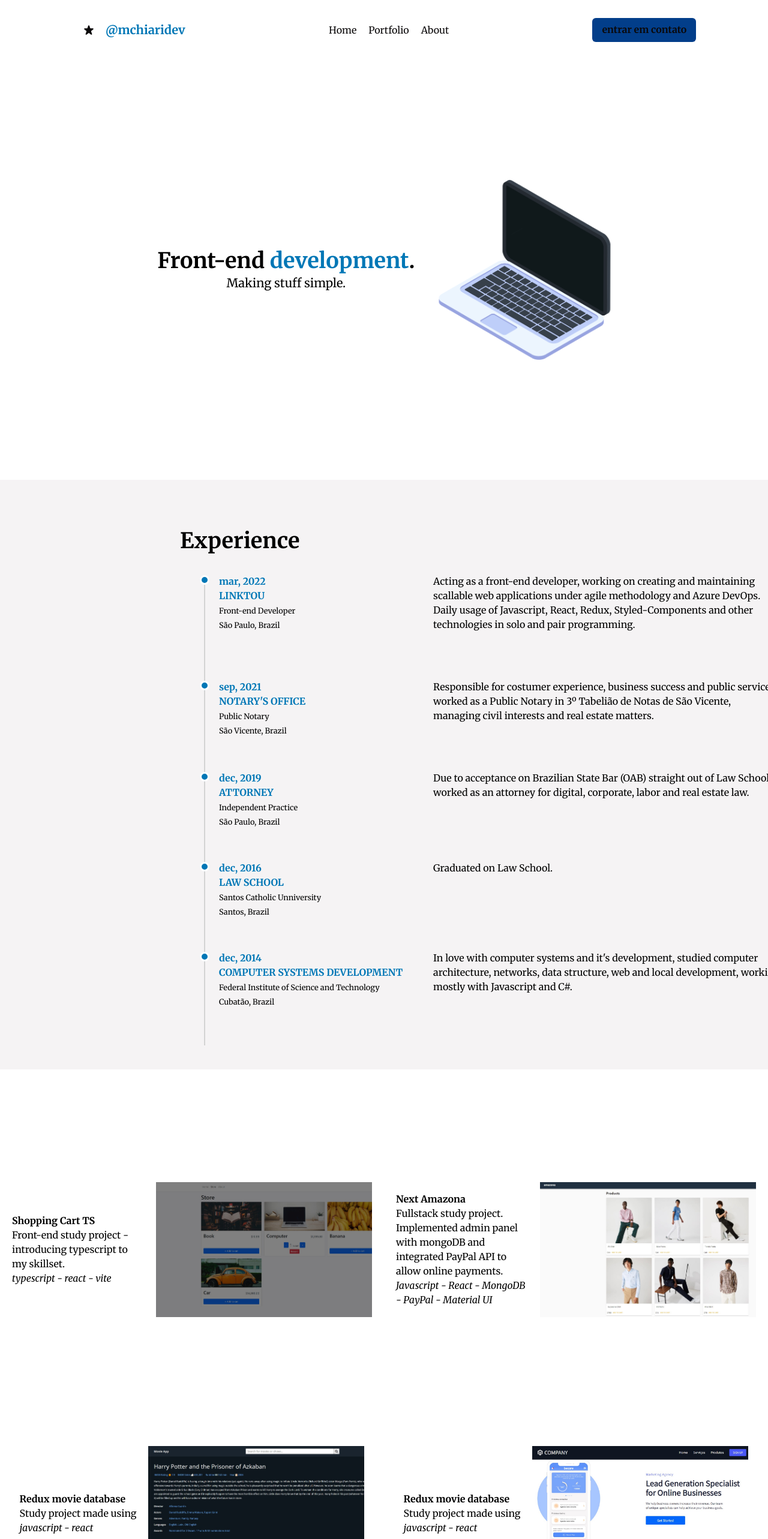
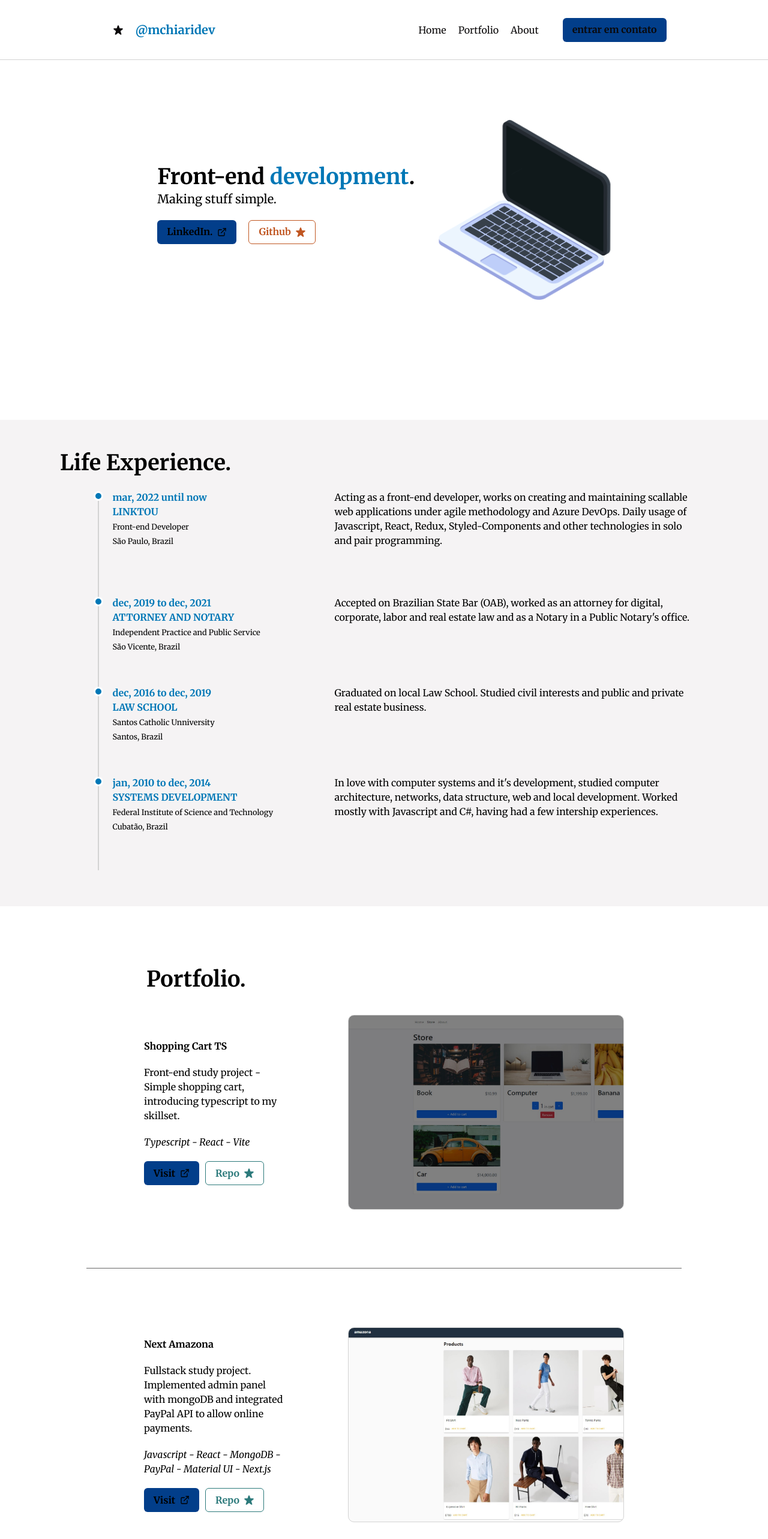
Before and after one commit to mchiari/portfolio, a React (Vite) app: page / in a window 1280 px wide. Shown: the top 2566 px of the page at 60% size. Built offline with nearby package versions, Linux system fonts and the light colour scheme.

Commit message:
updating cases

```diff
--- a/src/components/About.tsx
+++ b/src/components/About.tsx
@@ -3,16 +3,17 @@ import AboutSection from './AboutSection'
 
 const About = () => {
     return (
-        <Box display={'flex'} flexDirection={'column'} pl={'300px'} justifyContent={'center'} bgColor={'ice'} py={10}>
-            <Box display={'flex'} py={10}>
-                <Heading>Experience</Heading>
-            </Box>
-            <Box>
-                <AboutSection date={'mar, 2022'} title={'LINKTOU'} role={'Front-end Developer'} place={'São Paulo, Brazil'} description={'Acting as a front-end developer, working on creating and maintaining scallable web applications under agile methodology and Azure DevOps. Daily usage of Javascript, React, Redux, Styled-Components and other technologies in solo and pair programming.'} />
-                <AboutSection date={'sep, 2021'} title={`NOTARY'S OFFICE`} role={'Public Notary'} place={'São Vicente, Brazil'} description={'Responsible for costumer experience, business success and public service, worked as a Public Notary in 3º Tabelião de Notas de São Vicente, managing civil interests and real estate matters.'} />
-                <AboutSection date={'dec, 2019'} title={'ATTORNEY'} role={'Independent Practice'} place={'São Paulo, Brazil'} description={'Due to acceptance on Brazilian State Bar (OAB) straight out of Law School, worked as an attorney for digital, corporate, labor and real estate law.'} />
-                <AboutSection date={'dec, 2016'} title={'LAW SCHOOL'} role={'Santos Catholic Unniversity'} place={'Santos, Brazil'} description={'Graduated on Law School.'} />
-                <AboutSection date={'dec, 2014'} title={'COMPUTER SYSTEMS DEVELOPMENT'} role={'Federal Institute of Science and Technology'} place={'Cubatão, Brazil'} description={`In love with computer systems and it's development, studied computer architecture, networks, data structure, web and local development, working mostly with Javascript and C#.`} />
+        <Box bgColor={'ice'} py={10} display={'flex'} flexDirection={'column'} textAlign={'left'}>
+
+<Box pl={'100px'} display={'flex'} py={'10px'}><Heading as="h2">Life Experience.</Heading></Box>
+
+            <Box py={'20px'} display={'flex'} flexDirection={'column'} justifyContent={'center'} alignItems={'center'}>
+                <AboutSection date={'mar, 2022 until now'} title={'LINKTOU'} role={'Front-end Developer'} place={'São Paulo, Brazil'} description={'Acting as a front-end developer, works on creating and maintaining scallable web applications under agile methodology and Azure DevOps. Daily usage of Javascript, React, Redux, Styled-Components and other technologies in solo and pair programming.'} />
+                {/* <AboutSection date={'sep, 2021'} title={`NOTARY'S OFFICE`} role={'Public Notary'} place={'São Vicente, Brazil'} description={'Responsible for costumer experience, business success and public service, worked as a Public Notary in 3º Tabelião de Notas de São Vicente, managing civil interests and real estate matters.'} /> */}
+                {/* <AboutSection date={'dec, 2019'} title={'ATTORNEY'} role={'Independent Practice'} place={'São Paulo, Brazil'} description={'Due to acceptance on Brazilian State Bar (OAB) straight out of Law School, worked as an attorney for digital, corporate, labor and real estate law.'} /> */}
+                <AboutSection date={'dec, 2019 to dec, 2021'} title={'ATTORNEY AND NOTARY'} role={'Independent Practice and Public Service'} place={'São Vicente, Brazil'} description={`Accepted on Brazilian State Bar (OAB), worked as an attorney for digital, corporate, labor and real estate law and as a Notary in a Public Notary's office.`} />
+                <AboutSection date={'dec, 2016 to dec, 2019'} title={'LAW SCHOOL'} role={'Santos Catholic Unniversity'} place={'Santos, Brazil'} description={'Graduated on local Law School. Studied civil interests and public and private real estate business.'} />
+                <AboutSection date={'jan, 2010 to dec, 2014'} title={'SYSTEMS DEVELOPMENT'} role={'Federal Institute of Science and Technology'} place={'Cubatão, Brazil'} description={`In love with computer systems and it's development, studied computer architecture, networks, data structure, web and local development. Worked mostly with Javascript and C#, having had a few intership experiences.`} />
             </Box>
 
         </Box>
--- a/src/components/AboutSection.tsx
+++ b/src/components/AboutSection.tsx
@@ -10,7 +10,7 @@ type aboutSectionProps = {
 
 const AboutSection = (props : aboutSectionProps) => {
   return (
-    <Box display={'flex'} gap={5} w={'1000px'}  minH={'150px'}>
+    <Box display={'flex'} gap={5} minH={'150px'}>
     <Box ml={10} w={'5px'} borderLeft={'solid 2px #d3d3d3'}>
         <Box borderRadius={'60px'} w={'16px'} border={'solid 3px white'} bgColor={'white'} transform={'translate(-9px,-4px)'}>
             <Box borderRadius={10} w={'2px'} border={'solid 5px #0077b6'} bgColor={'#0077b6'} transform={'translate(0,0px)'}></Box>
--- a/src/components/Landing.tsx
+++ b/src/components/Landing.tsx
@@ -1,17 +1,27 @@
-import { Box, Heading, Image, Text } from '@chakra-ui/react'
+import { ExternalLinkIcon, StarIcon } from '@chakra-ui/icons'
+import { Box, Button, Container, Heading, Image, Text } from '@chakra-ui/react'
 
 const Landing = () => {
   return (
+
+
     <Box h={'700px'} display={'flex'} flexDirection={'row'} justifyContent={'center'} alignItems={'center'} gap={10}>
-      <Box>
+
+      <Box display={'flex'} flexDirection={'column'} justifyContent={'left'} textAlign={'left'} alignItems={'left'}>
         <Heading as="h1">Front-end <span style={{ color: '#0077b6' }}>development</span>.</Heading>
         <Text fontSize={'xl'}>Making stuff simple.</Text>
+
+        <Box py={'20px'} display={'flex'} justifyContent={'left'} alignItems={'center'} gap={'20px'}>
+          <a href={'https://www.linkedin.com/in/mchiaridev/'} target={'_blank'} rel={'noreferrer'}><Button rightIcon={<ExternalLinkIcon />}>LinkedIn.</Button></a>
+          <a href={'https://github.com/mchiari'} target={'_blank'} rel={'noreferrer'}><Button variant={'outline'} colorScheme={'orange'} rightIcon={<StarIcon />}>Github</Button></a>
+        </Box>
       </Box>
 
       <Box>
         <Image src={'/imgs/notebook.png'} h={'300px'} transform={'scaleX(-1)'} />
       </Box>
     </Box>
+
   )
 }
 
--- a/src/components/Portfolio.tsx
+++ b/src/components/Portfolio.tsx
@@ -1,75 +1,23 @@
-import { Box, Image, Text } from '@chakra-ui/react'
+import { Box, Container, Divider, Heading, Image, Text } from '@chakra-ui/react'
 import { PortfolioCard } from './PortfolioCard'
+import { PortfolioCasesProps, projects } from '../data/portfolioCases'
 
 const Portfolio = () => {
 
-    const projects = [
-        {
-            image: '../imgs/shopping-cart-ts.jpg',
-            link: 'https://shopping-cart-ts-react.vercel.app/',
-            title: 'Shopping Cart TS',
-            description: 'Front-end study project - introducing typescript to my skillset.',
-            tags: ['typescript', 'react', 'vite']
-        },
-        {
-            image: '../imgs/next-amazona.jpg',
-            link: 'https://next-amazona-bay.vercel.app/',
-            title: 'Next Amazona',
-            description: 'Fullstack study project. Implemented admin panel with mongoDB and integrated PayPal API to allow online payments.',
-            tags: ['Javascript', 'React', 'MongoDB', 'PayPal', 'Material UI']
-        },
-        {
-            image: '../imgs/redux-movie.jpg',
-            link: 'https://reduxmovie.vercel.app/',
-            title: 'Redux movie database',
-            description: 'Study project made using',
-            tags: ['javascript', 'react']
-        },
-        {
-            image: '../imgs/react-styled.jpg',
-            link: 'https://react-website-styled-components.vercel.app/',
-            title: 'Redux movie database',
-            description: 'Study project made using',
-            tags: ['javascript', 'react']
-        },
-        {
-            image: '../imgs/placeholder.jpg',
-            link: 'https://placeholder-plum.vercel.app/',
-            title: 'App made for an internship interview',
-            description: 'Study project made using',
-            tags: ['javascript', 'react']
-        },
-        {
-            image: '../imgs/cryptoverse.jpg',
-            link: 'https://cryptoverse-jade.vercel.app/',
-            title: 'Cryptoverse',
-            description: 'Study project made using',
-            tags: ['javascript', 'react']
-        },
-        {
-            image: '../imgs/letreco.jpg',
-            link: 'https://letreco-snowy.vercel.app/',
-            title: 'Letreco',
-            description: 'Study project made using',
-            tags: ['javascript', 'react']
-        },
-        {
-            image: '../imgs/pokedex.jpg',
-            link: 'https://pokedex-five-gray.vercel.app/',
-            title: 'Pokédex',
-            description: 'Study project made using',
-            tags: ['javascript', 'react']
-        },
-    ]
+    return (
+        <Container display={'flex'} py={'100px'} flexDirection={'column'} maxW={'80%'}>
+            <Box pl={'100px'} display={'flex'}><Heading as="h2">Portfolio.</Heading></Box>
+            <Box h={'auto'} maxW={'100%'} bgColor={'white'} display={'flex'} gap={'60px'} justifyContent={'center'} alignItems={'center'} flexWrap={'wrap'}>
 
-    return (
-        <Box h={'auto'} py={'100px'} bgColor={'white'} display={'flex'} gap={10} justifyContent={'center'} alignItems={'center'} flexWrap={'wrap'}>
+                {projects.map((project: PortfolioCasesProps, index: number) => {
+                    return <>
+                        <PortfolioCard key={'project-'+project.title} image={project.image} link={project.link} title={project.title} description={project.description} tags={project.tags} />
+                        <Divider key={'divider'+index} />
+                    </>
+                })}
 
-            {projects.map((project,index) =>{
-                return <PortfolioCard image={project.image} link={project.link} title={project.title} description={project.description} tags={project.tags} />
-            })}
-
-        </Box>
+            </Box>
+        </Container>
     )
 }
 
--- a/src/components/PortfolioCard.tsx
+++ b/src/components/PortfolioCard.tsx
@@ -1,26 +1,23 @@
-import { Box, Image, Text } from '@chakra-ui/react'
+import { ExternalLinkIcon, StarIcon } from '@chakra-ui/icons'
+import { Box, Button, IconButton, Image, Text } from '@chakra-ui/react'
 import React from 'react'
-
-type PortFolioCardProps = {
-    image: string,
-    link: string,
-    title: string,
-    description: string,
-    tags: string[]
-}
+import { PortfolioCasesProps } from '../data/portfolioCases'
 
 
-export const PortfolioCard = ({image, link, title, description, tags} : PortFolioCardProps) => {
+
+export const PortfolioCard = ({image, link, title, description, tags} : PortfolioCasesProps) => {
 
   return (
-    <Box h={'400px'} display={'flex'} w={'600px'} flexDirection={'row-reverse'} justifyContent={'center'} alignItems={'center'} >
-        <Box h={'225px'} w={'360px'} backgroundImage={image} backgroundSize={'cover'} _hover={{ transform: "scale(1.025)", cursor: "pointer"}} >
+    <Box h={'400px'} display={'flex'} w={'800px'} flexDirection={'row-reverse'} justifyContent={'center'} alignItems={'center'} >
+        <a href={link} target={'_blank'} rel={'noreferrer'}><Box border={'solid 1px lightgray'} borderRadius={'10px'} h={'325px'} w={'460px'} backgroundImage={image} backgroundSize={'cover'} _hover={{ transform: "scale(1.025)", transition: 'transform .5s', cursor: "pointer"}} /></a>
+        <Box pr={'100px'} maxW={'400px'} display={'flex'} flexDirection={'column'} justifyContent={'center'} textAlign={'left'}>
+            <Text><strong>{title}</strong></Text>
+            <Text py={5}>{description}</Text>
+            <Text><em>{tags.map((tag)=>{return tag}).join(' - ')}</em></Text>
+            <Box display={'flex'} gap={'10px'}>
 
-        </Box>
-        <Box pr={'20px'} maxW={'240px'} display={'flex'} flexDirection={'column'} justifyContent={'center'} textAlign={'left'}>
-            <Text><strong>{title}</strong></Text>
-            <Text>{description}</Text>
-            <Text><em>{tags.map((tag)=>{return tag}).join(' - ')}</em></Text>
+            <Button aria-label='visit website' rightIcon={<ExternalLinkIcon />} mt={5}>Visit</Button> <Button aria-label='github' rightIcon={<StarIcon />} colorScheme='teal' variant={'outline'} mt={5}>Repo</Button>
+            </Box>
         </Box>
     </Box>
   )
--- /dev/null
+++ b/src/data/portfolioCases.tsx
@@ -0,0 +1,66 @@
+export type PortfolioCasesProps = {
+    image: string,
+    link: string,
+    title: string,
+    description: string,
+    tags: string[],
+}
+
+export const projects = [
+    {
+        image: '../imgs/shopping-cart-ts.jpg',
+        link: 'https://shopping-cart-ts-react.vercel.app/',
+        title: 'Shopping Cart TS',
+        description: 'Front-end study project - Simple shopping cart, introducing typescript to my skillset.',
+        tags: ['Typescript', 'React', 'Vite']
+    },
+    {
+        image: '../imgs/next-amazona.jpg',
+        link: 'https://next-amazona-bay.vercel.app/',
+        title: 'Next Amazona',
+        description: 'Fullstack study project. Implemented admin panel with mongoDB and integrated PayPal API to allow online payments.',
+        tags: ['Javascript', 'React', 'MongoDB', 'PayPal', 'Material UI', 'Next.js']
+    },
+    {
+        image: '../imgs/redux-movie.jpg',
+        link: 'https://reduxmovie.vercel.app/',
+        title: 'Redux movie database',
+        description: 'Study project made using',
+        tags: ['Javascript', 'React', 'Redux']
+    },
+    {
+        image: '../imgs/react-styled.jpg',
+        link: 'https://react-website-styled-components.vercel.app/',
+        title: 'Styled-Components',
+        description: 'Study project - Simple styled website, introducing styled-components to my skillset.',
+        tags: ['Javascript', 'React', 'Styled-Components']
+    },
+    {
+        image: '../imgs/placeholder.jpg',
+        link: 'https://placeholder-plum.vercel.app/',
+        title: 'App made for an internship interview',
+        description: 'Study project made using',
+        tags: ['Javascript', 'React']
+    },
+    {
+        image: '../imgs/cryptoverse.jpg',
+        link: 'https://cryptoverse-jade.vercel.app/',
+        title: 'Cryptoverse',
+        description: 'Study project - Simple crypto website created to train REST API data manipulation.',
+        tags: ['Javascript', 'React', 'Axios', 'REST API']
+    },
+    {
+        image: '../imgs/letreco.jpg',
+        link: 'https://letreco-snowy.vercel.app/',
+        title: 'Letreco',
+        description: 'Study project made using',
+        tags: ['javascript', 'react']
+    },
+    {
+        image: '../imgs/pokedex.jpg',
+        link: 'https://pokedex-five-gray.vercel.app/',
+        title: 'Pokédex',
+        description: 'Study project made using',
+        tags: ['javascript', 'react']
+    },
+]
--- a/src/structure/Header.tsx
+++ b/src/structure/Header.tsx
@@ -3,19 +3,30 @@ import { Box, Button, Heading, Square, Text } from '@chakra-ui/react'
 
 const Header = () => {
     return (
-        <Box w={'100%'} h={'100px'} bgColor={'white'} color={'black'} display={'flex'} flexDir={'row'} justifyContent={'space-around'} alignItems={'center'} >
+        <Box
+            position={'fixed'}
+            borderBottom={'solid 1px lightgray'}
+            zIndex={'sticky'} w={'100%'}
+            h={'100px'}
+            bgColor={'white'}
+            color={'black'}
+            display={'flex'}
+            flexDir={'row'}
+            justifyContent={'space-around'}
+            alignItems={'center'}
+        >
             <Box display={'flex'}>
                 <Square px={5}>
                     <StarIcon />
                 </Square>
                 <Heading as={'h3'} color={'dark'} size={'md'}>@mchiaridev</Heading>
             </Box>
-            <Box display={'flex'} flexDirection={'row'} gap={5}>
+            <Box display={'flex'} flexDirection={'row'} justifyContent={'center'} alignItems={'center'} gap={5}>
                 <Text>Home</Text>
                 <Text>Portfolio</Text>
                 <Text>About</Text>
+                <Button ml={'20px'}>entrar em contato</Button>
             </Box>
-            <Button>entrar em contato</Button>
         </Box>
     )
 }
```
Also changed, not shown: src/theme/icons.tsx (added, +11 -0 lines).
